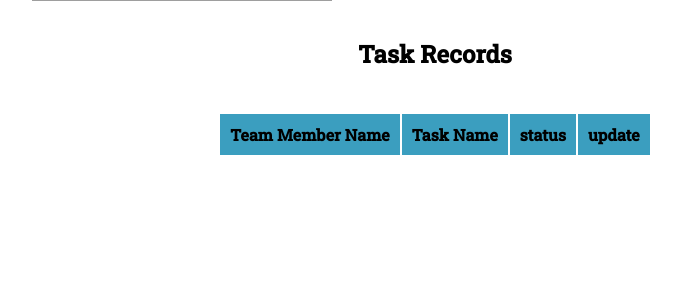
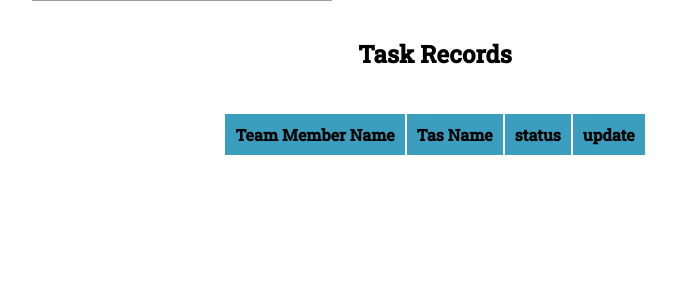
Before and after one commit to Racha-Niharika/to-do-management, a PHP site: page /member.php in a window 1280 px wide; the page is wider, and only the part inside the window is pictured. Shown: the part 94-390 px from the top of that part, without its empty margins (205-886 px from the left). Run offline with PHP 8.4, Linux system fonts and the light colour scheme; data that the repository does not hold is empty; some web fonts are replaced; grey boxes are pictures that could not be loaded.

Commit message:
Update member.php

```diff
--- a/member.php
+++ b/member.php
@@ -233,7 +233,7 @@ if (!$result) {
             <thead>
                 <tr>
                     <th>Team Member Name</th>
-                    <th>Task Name</th>
+                    <th>Tas Name</th>
                     <!-- Add other table headers as needed -->
                     <th>status</th>
                     <th>update</th>
```
